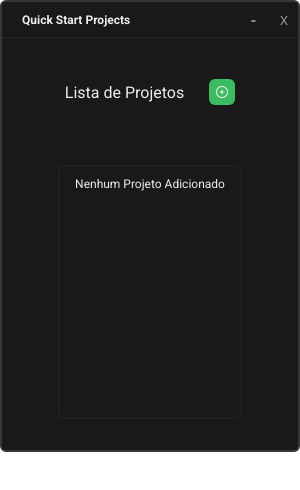
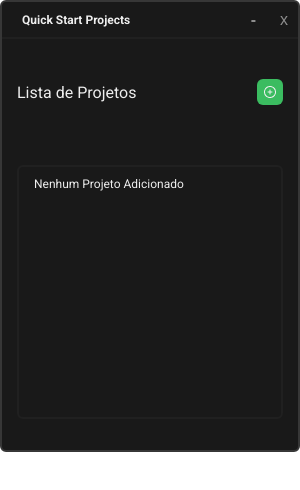
Before and after one commit to goldennZ/Vscode-Projects-Quick-Start, an Electron app: page pages/home.html in a window 300 px wide. Drawn offline with Linux system fonts and the light colour scheme; no server answers.

Commit message:
Ajuste Responsividade Tela

```diff
--- a/pages/home.css
+++ b/pages/home.css
@@ -58,7 +58,6 @@ main {
   display: flex;
   flex-direction: column;
   padding-top: 40px;
-  align-items: center;
   border-top: 2px solid #202020;
   color: #eeeeee;
 }
@@ -66,7 +65,8 @@ main {
 .workspace .list-docs {
   display: flex;
   flex-direction: column;
-  align-items: center;
+  align-items: stretch;
+  padding: 0 15px;
 }
 
 .workspace .list-docs #list-proj {
@@ -130,7 +130,7 @@ main {
 }
 
 .workspace .list-docs .list-line {
-  width: 163px;
+  width: 100%;
   height: 1px;
   background-color: #222222;
   border-radius: 6px;
```
Also changed, not shown: package.json (+6 -2 lines), 1 other file.
